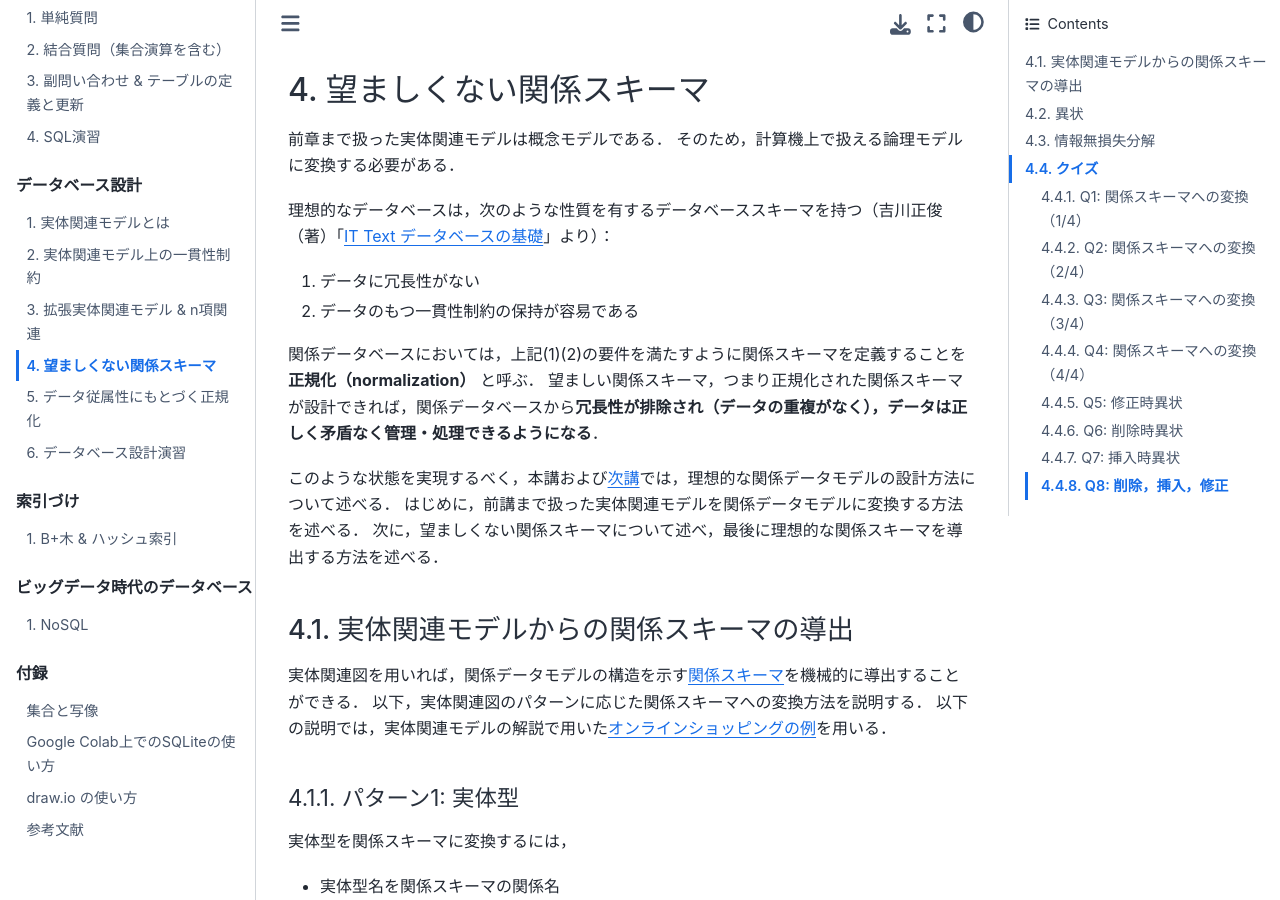
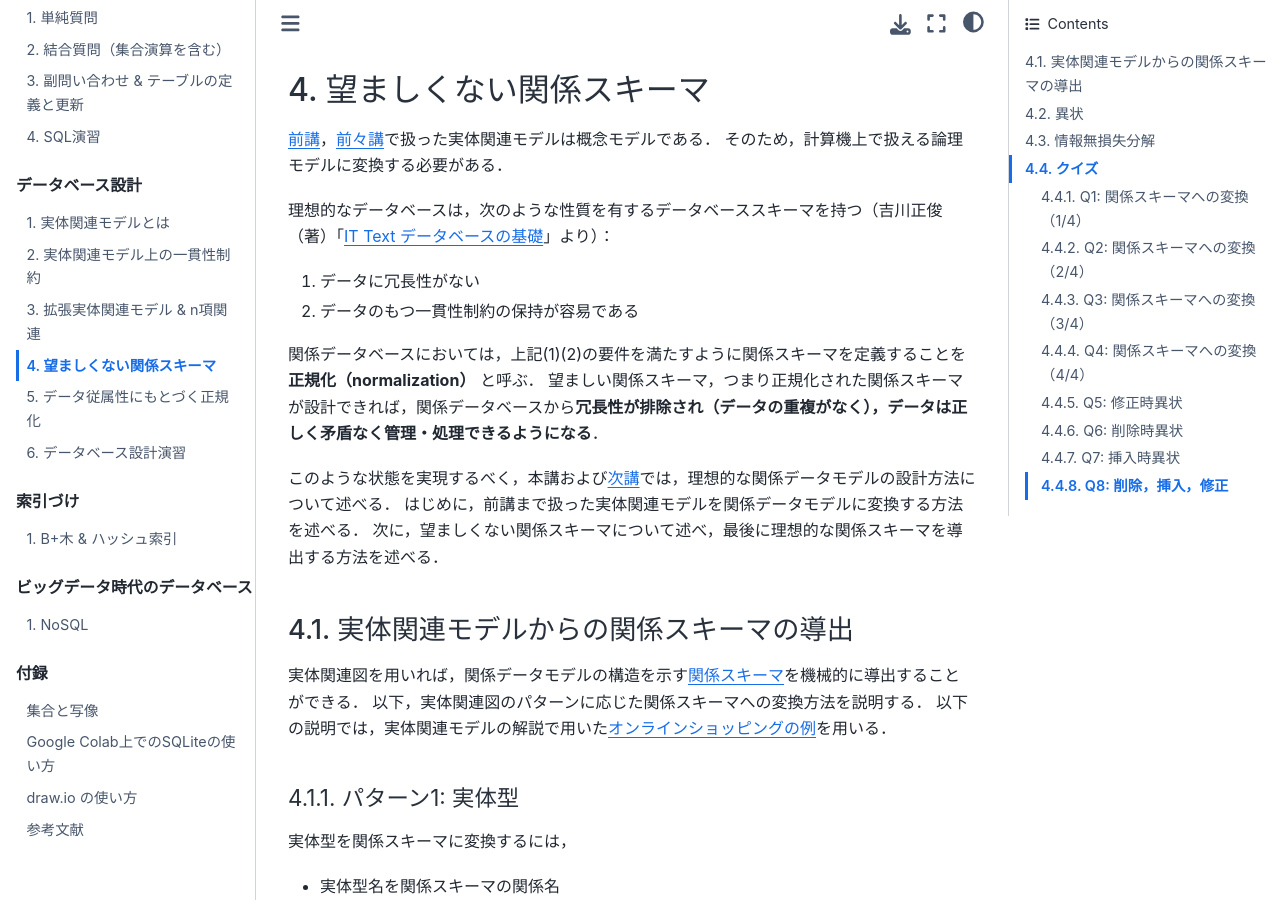
Before and after one commit to hontolab-courses/database-lecturenote, a Jupyter Book: the page built from content/db-design/01.md, in a window 1280 px wide and 900 px high. Built offline with Jupyter Book 1.0.4 settings and Sphinx 7.4.7 and the Sphinx Book theme 1.1.4, drawn with Linux system fonts in a browser that asks for light colours.

Commit message:
第11回

```diff
--- a/content/db-design/01.md
+++ b/content/db-design/01.md
@@ -1,6 +1,6 @@
 # 望ましくない関係スキーマ
 
-前章まで扱った実体関連モデルは概念モデルである．
+[前講](../er-model/02.md)，[前々講](../er-model/01.md)で扱った実体関連モデルは概念モデルである．
 そのため，計算機上で扱える論理モデルに変換する必要がある．
 
 理想的なデータベースは，次のような性質を有するデータベーススキーマを持つ（吉川正俊（著）「[IT Text データベースの基礎](https://www.ohmsha.co.jp/book/9784274223730/)」より）：
```
